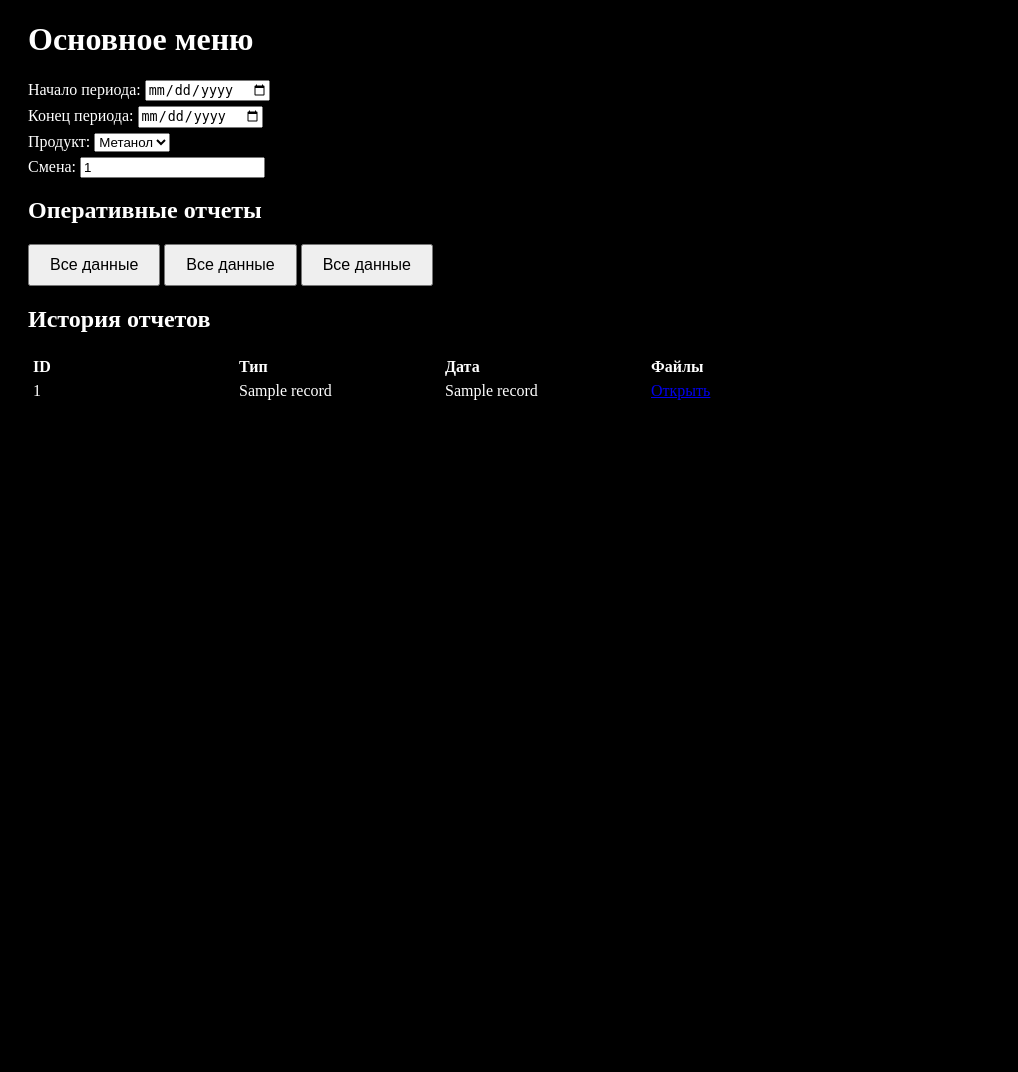
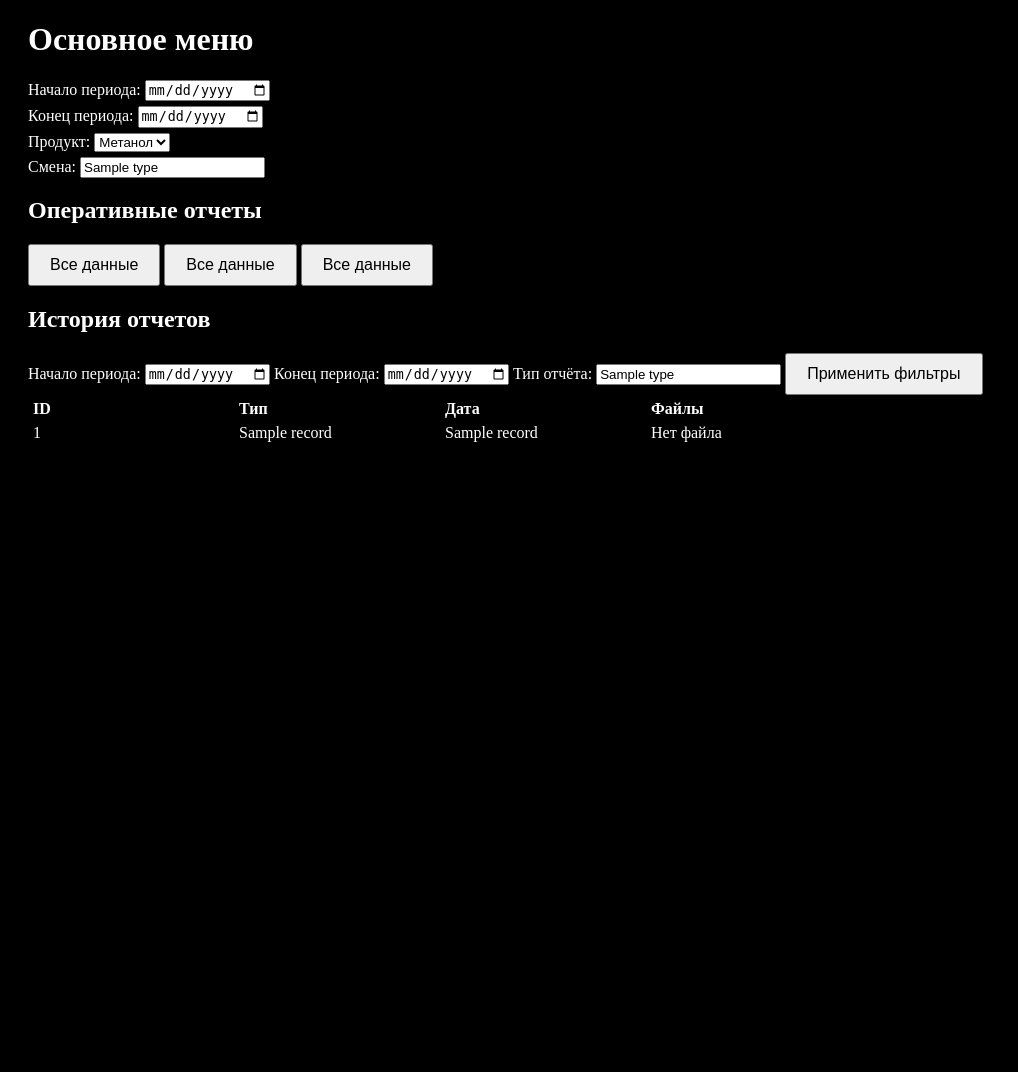
Before and after one commit to zyzifor/Docsheet, a Flask app: template templates/main_menu.html in a window 1280 px wide. Shown: the top 1072 px of the page, without its empty margins (0-1018 px from the left). Before the commit the page ends 400 px from the top, so only its background shows below. Run offline with Flask 3, Linux system fonts and the light colour scheme; the template is opened without the code that fills it: most values are stand-ins (such as "Sample title", 1, 10 or a date in 2020); some libraries are stand-ins or nearby versions.

Commit message:
alpha v0.2
**add filter to history
**fixed filter on main_menu

```diff
--- a/main.py
+++ b/main.py
@@ -36,17 +36,35 @@ def get_data_from_db(query, params=None):
 @app.route('/', methods=['GET', 'POST'])
 def main_menu():
 
-    # Основное меню с фильтрацией
     filters = {
         "start_date": request.form.get('start_date'),
         "end_date": request.form.get('end_date'),
+        "type": request.form.get('type'),
         "id": request.form.get('id'),
-        "report_id": request.form.get('report_id'),
     }
 
     # Загрузка истории отчетов
-    query = """ SELECT id, type, date FROM report ORDER BY date DESC """
-    history = get_data_from_db(query)
+    query = """ SELECT id, type, date FROM report """
+
+    conditions = []
+    params = {}
+
+    # Добавление фильтров
+    if filters["start_date"]:
+        conditions.append("date >= %(start_date)s")
+        params["start_date"] = filters["start_date"]
+    if filters["end_date"]:
+        conditions.append("date <= %(end_date)s")
+        params["end_date"] = filters["end_date"]
+    if filters["type"]:
+        conditions.append("type = %(type)s")
+        params["type"] = filters["type"]
+
+    # Добавление условий в запрос
+    if conditions:
+        query += " WHERE " + " AND ".join(conditions)
+    query += " ORDER BY date DESC"
+    history = get_data_from_db(query, params)\
 
     return render_template('main_menu.html', filters=filters, history=history)
 
@@ -63,8 +81,8 @@ def report(report_name):
 
     # Страница отчёта
     filters = {
-        "start_date": request.form.get('start_date'),
-        "end_date": request.form.get('end_date'),
+        "start_date_report": request.form.get('start_date_report'),
+        "end_date_report": request.form.get('end_date_report'),
         "id": request.form.get('id'),
         "report_id": request.form.get('report_id'),
     }
@@ -78,12 +96,12 @@ def report(report_name):
 
     # Добавление фильтров
     conditions = []
-    if filters["start_date"]:
-        conditions.append("date >= %(start_date)s")
-        params["start_date"] = filters["start_date"]
-    if filters["end_date"]:
-         conditions.append("date <= %(end_date)s")
-         params["end_date"] = filters["end_date"]
+    if filters["start_date_report"]:
+        conditions.append("date >= %(start_date_report)s")
+        params["start_date_report"] = filters["start_date_report"]
+    if filters["end_date_report"]:
+         conditions.append("date <= %(end_date_report)s")
+         params["end_date_report"] = filters["end_date_report"]
     if filters["id"]:
         conditions.append("id = %(id)s")
         params["id"] = filters["id"]
--- a/templates/main_menu.html
+++ b/templates/main_menu.html
@@ -45,13 +45,13 @@
     <form method="POST" action="/" style="text-align: left; color:white;">
         <h1 style="text-align: left; color:white;">Основное меню</h1>
         <!--Основное меню-->
-        <div >
+        <div>
             <label for="start_date">Начало периода:</label>
-            <input type="date" name="start_date" id="start_date" value="{{ filters['start_date'] }}">
+            <input type="date" id="start_date_report" name="start_date_report" value="{{ filters['start_date_report'] }}">
         </div>
         <div>
             <label for="end_date">Конец периода:</label>
-            <input type="date" name="end_date" id="end_date" value="{{ filters['end_date'] }}">
+            <input type="date" id="end_date_report" name="end_date_report" value="{{ filters['end_date_report'] }}">
         </div>
         <div>
             <label for="id">Продукт:</label>
@@ -62,8 +62,8 @@
             </select>
         </div>
         <div>
-            <label for="report_id">Смена:</label>
-            <input type="text" name="report_id" id="report_id" value="{{ filters['report_id'] }}">
+            <label for="types">Смена:</label>
+            <input type="text" name="types" id="types" value="{{ filters['type'] }}">
         </div>
     <h2 style="text-align: left; color:white;">Оперативные отчеты</h2>
         <div>
@@ -74,6 +74,19 @@
         </div>
 
      <h2 style="text-align: left; color:white;">История отчетов</h2>
+        <!-- Форма для фильтрации -->
+        <form method="POST">
+        <label for="start_date">Начало периода:</label>
+        <input type="date" id="start_date" name="start_date" value="{{ filters['start_date'] }}">
+
+        <label for="end_date">Конец периода:</label>
+        <input type="date" id="end_date" name="end_date" value="{{ filters['end_date'] }}">
+
+        <label for="type">Тип отчёта:</label>
+        <input type="text" id="type" name="type" value="{{ filters['type'] }}">
+
+        <button type="submit">Применить фильтры</button>
+
     <!--Держит ахуй всей командой-->
     <table style="text-align: left; color:white;" class="scrolldown">
         <thead>
@@ -90,15 +103,17 @@
                 <td>{{ record[0] }}</td>
                 <td>{{ record[1] }}</td>
                 <td>{{ record[2] }}</td>
-                <td><a href="{{ url_for('report', report_name=record[0])}}">Открыть</a>
+                <td>  {% if record[3] %}
+                        <a href="{{ record[3] }}" open>Открыть</a>
+                    {% else %}
+                        Нет файла
+                    {% endif %}</a>
                 </td>
             </tr>
             {% endfor %}
         </tbody>
     </table>
-
     </form>
-
 
 </body>
 </html>
```
Also changed, not shown: README.md.
